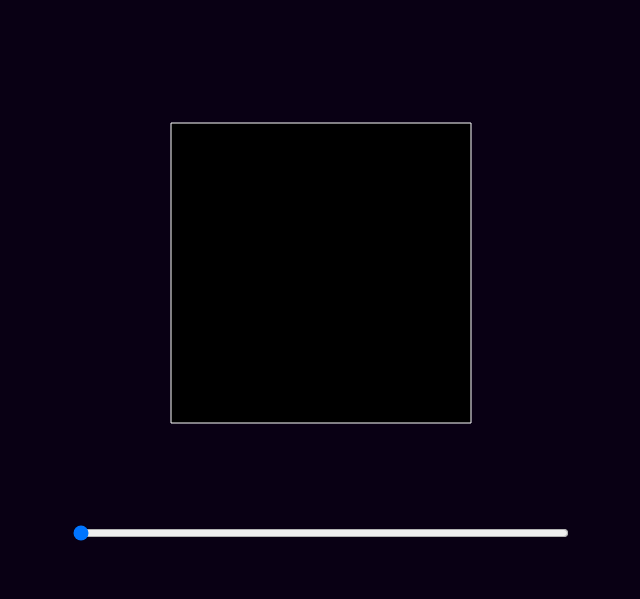
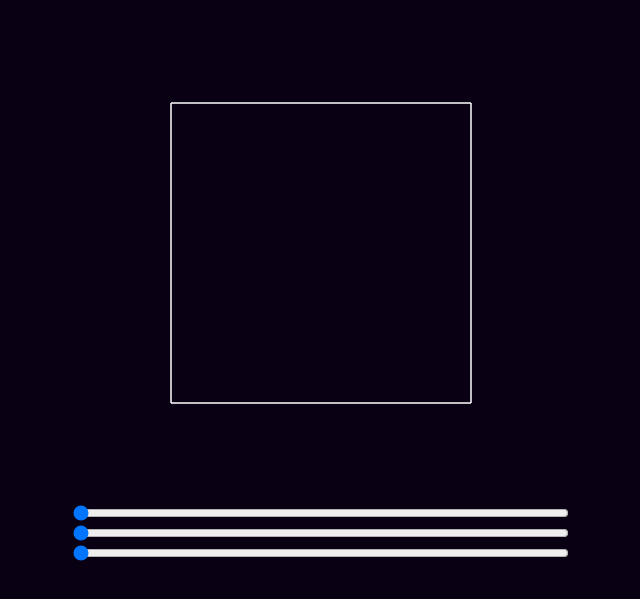
Before and after one commit to Morall0/Proyecto_TL, a plain HTML site: page index.html in a window 1280 px wide. Shown: the part 117-716 px from the top of the page, without its empty margins (319-959 px from the left). Drawn offline with Linux system fonts and the light colour scheme.

Commit message:
Cubo con rotacion sobre los 3 ejes

```diff
--- a/canvas.js
+++ b/canvas.js
@@ -1,6 +1,6 @@
 // Funcion que aplica la T de rotacion a un arreglo de coordenadas.
-function transformacionRot(coords, ang) {
-    const mat_rotacion = [[Math.cos(ang), -Math.sin(ang)],
+/*function transformacionRot(coords, ang) {
+    const mat_rotacion = [0, [Math.cos(ang), -Math.sin(ang)],
                           [Math.sin(ang),  Math.cos(ang)]];
     const A = mat_rotacion;
 
@@ -17,12 +17,35 @@ function transformacionRot(coords, ang) {
     });
 
     return nuevas_coords;
+}*/
+
+// Funcion que aplica la T de rotacion a un arreglo de coordenadas.
+function transformacionRot3D(coords, ang, A) {
+    let nuevas_coords= JSON.parse(JSON.stringify(coords)); // Se saca la copia de las coordenadas originales.
+
+    coords.forEach((B, index) => { // Por cada par de coordenadas...
+        for(let n=0; n<A.length; n++) { // Itera filas de matriz A
+            let suma = 0;
+            for(let m=0; m<B.length; m++) { // Itera filas de A y filas de B
+                suma+=A[n][m]*B[m];
+            }
+            nuevas_coords[index][n] = suma;
+        }
+    });
+
+    return nuevas_coords;
 }
 
+function transformacionR3aR2(coords) {
+    coords_2d=[];
+    coords.forEach((coord)=>{
+        coords_2d.push([coord[0], coord[1]]);
+    });
+    return coords_2d
+}
 
 // Funcion que dibuja las figuras en el canvas
 function dibuja2d (ctx, coords) {
-    ctx.clearRect(0, 0, 500, 500);
     ctx.beginPath();
         ctx.strokeStyle = "white"; // Color de borde
         ctx.moveTo(coords[0][0] + 250 , coords[0][1] + 250); // Situa el punto de partida la figura
@@ -33,24 +56,72 @@ function dibuja2d (ctx, coords) {
 
         ctx.lineTo(coords[0][0] + 250, coords[0][1] + 250); // Cierra la figura con el punto de partida
 
-        ctx.fill(); // Rellena la figura
         ctx.stroke(); // Dibuja el borde
     ctx2d.closePath();
-
 }
 
 const canvas = document.getElementById("canvas"); // Se enlaza el canvas del html.
 const ctx2d = canvas.getContext("2d"); // Obteniendo el contexto (se trabaja en un plano 2d)
 
-const coords = [[-150, -150], [150, -150], [150, 150], [-150, 150]]; // Coordenadas de los vertices de la figura (2d)
-const input_ang = document.getElementById("ang"); // Toma el valor del input (de 0 a 360)
+const coords=[[-150, 150, 150],[150, 150, 150],[150, -150, 150],[-150, -150, 150], [-150, 150, -150],[150, 150, -150],[150, -150, -150],[-150, -150, -150]];
 
-dibuja2d(ctx2d, coords); // Se dibuja la figura inicial.
+let cubo = {
+    cara_i: [[-150, 150, 150],[150, 150, 150],[150, -150, 150],[-150, -150, 150]],
+    cara_s: [[-150, 150, -150],[150, 150, -150],[150, -150, -150],[-150, -150, -150]],
+    cara_izq: [[-150, 150, 150], [-150, 150, -150], [-150, -150, -150],[-150, -150, 150]],
+    cara_der: [[150, 150, 150], [150, 150, -150], [150, -150, -150],[150, -150, 150]],
 
-input_ang.addEventListener("input", () => { // Detecta el cambio en el angulo.
-    ang = (input_ang.value/180 )* Math.PI; // Obteniendo el angulo y convirtiendolo a radianes
+    dibujaCubo(ctx, ang, M) {
+        this.cara_i = transformacionRot3D(this.cara_i, ang, M);
+        this.cara_s = transformacionRot3D(this.cara_s, ang, M);
+        this.cara_izq = transformacionRot3D(this.cara_izq, ang, M);
+        this.cara_der = transformacionRot3D(this.cara_der, ang, M);
+        ctx.clearRect(0, 0, 500, 500);
+        dibuja2d(ctx, transformacionR3aR2(this.cara_i));
+        dibuja2d(ctx, transformacionR3aR2(this.cara_s));
+        dibuja2d(ctx, transformacionR3aR2(this.cara_izq));
+        dibuja2d(ctx, transformacionR3aR2(this.cara_der));
+    }
+}
 
-    const nuevas_coords = transformacionRot(coords, ang); // Aplica la rotacion.
+const input_a = document.getElementById("alpha");
+const input_b = document.getElementById("beta");
+const input_g = document.getElementById("gamma");
 
-    dibuja2d(ctx2d, nuevas_coords); // Redibuja la figura.
+cubo.dibujaCubo(ctx2d, 0, [[1, 0, 0], [0, 0, 1], [0, 1, 0]]);
+
+input_a.addEventListener("input", () => { // Detecta el cambio en el angulo.
+    const ang = (input_a.value/180 )* Math.PI; // Obteniendo el angulo y convirtiendolo a radianes
+
+    console.log(ang)
+    // Matriz que rota con respecto al eje x
+    const mat_rotacion_x = [[1, 0, 0],
+                            [0, Math.sin(ang), Math.cos(ang)],
+                            [0, Math.cos(ang), -Math.sin(ang)]];
+
+    console.log(mat_rotacion_x)
+
+    cubo.dibujaCubo(ctx2d, ang, mat_rotacion_x);
 });
+
+input_b.addEventListener("input", () => { // Detecta el cambio en el angulo.
+    const ang = (input_b.value/180 )* Math.PI; // Obteniendo el angulo y convirtiendolo a radianes
+
+    // Matriz que rota con respecto al eje y
+    const mat_rotacion_y = [[Math.cos(ang), 0, Math.sin(ang)],
+                        [0, 1, 0],
+                        [-Math.sin(ang), 0, Math.cos(ang)]];
+
+    cubo.dibujaCubo(ctx2d, ang, mat_rotacion_y);
+});
+
+input_g.addEventListener("input", () => { // Detecta el cambio en el angulo.
+    const ang = (input_g.value/180 )* Math.PI; // Obteniendo el angulo y convirtiendolo a radianes
+
+    // Matriz que rota con respecto al eje z
+    const mat_rotacion_z = [[Math.cos(ang),  -Math.sin(ang), 0],
+                            [Math.sin(ang), Math.cos(ang), 0],
+                            [0, 0, 1]];
+
+    cubo.dibujaCubo(ctx2d, ang, mat_rotacion_z);
+});
--- a/index.html
+++ b/index.html
@@ -8,7 +8,9 @@
 <body>
     <main id="main-cont">
         <canvas id="canvas" width="500" height="500"></canvas>
-        <input type="range" name="angulo" id="ang" value="0" min="0" max="360">
+        <input type="range" name="a" id="alpha" value="0" min="0" max="360">
+        <input type="range" name="b" id="beta" value="0" min="0" max="360">
+        <input type="range" name="g" id="gamma" value="0" min="0" max="360">
     </main>
     <script type="text/javascript" src="canvas.js"></script>
 </body>
```
